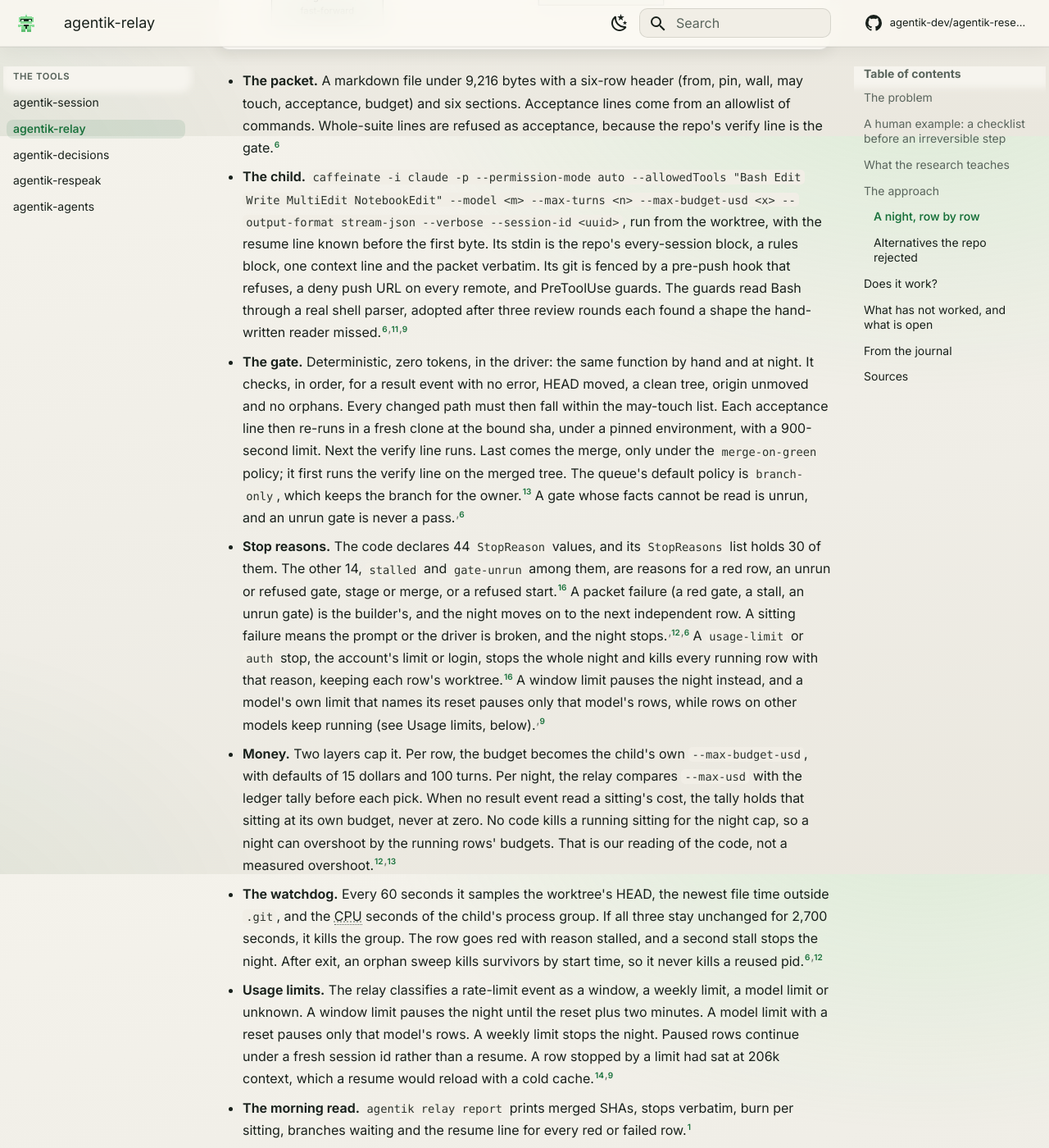
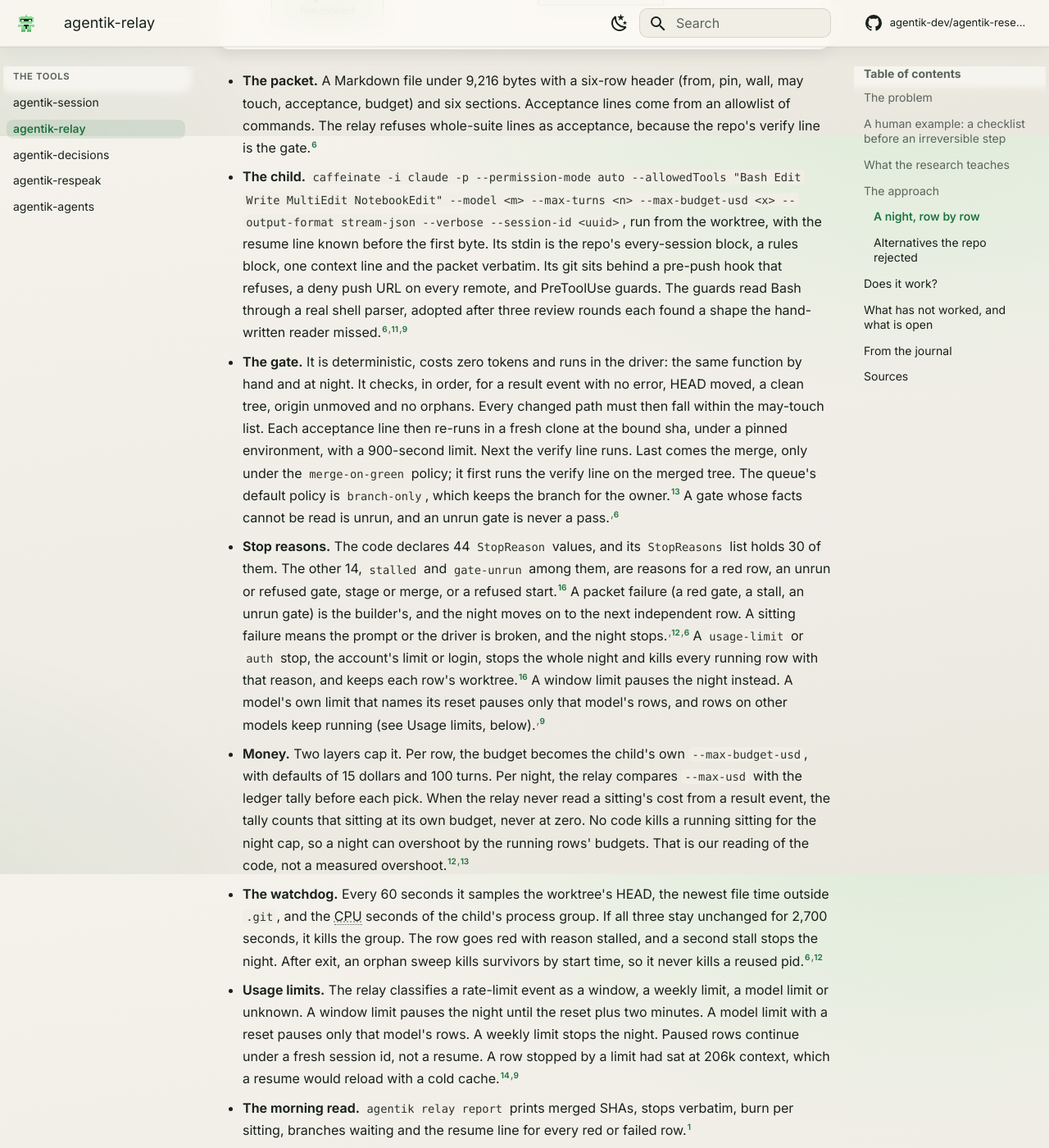
Before and after one commit to agentik-dev/agentik-research, an MkDocs documentation site: the page built from docs/tools/relay.md, in a window 1280 px wide and 1400 px high, scrolled down 5234 px. Shown: the whole window at 82% size. Built offline with MkDocs 1.6.1 and Material for MkDocs 9.7.7, drawn with Linux system fonts in a browser that asks for light colours; comment, search, counter and statistics services are not loaded; some of the changed text lies outside the part shown.

Commit message:
phase 6: the editor's pass on the relay tool page
Co-Authored-By: Claude Opus 5.5 <noreply@anthropic.com>
Claude-Session: https://claude.ai/code/session_01R5RHzc5egLvnAPkepxJvb8

````diff
--- a/docs/tools/relay.md
+++ b/docs/tools/relay.md
@@ -4,14 +4,14 @@ agentik-relay runs a night of queued packets while nobody watches. Each queue ro
 
 ## The problem
 
-You queue work, start a night and walk away. Whatever goes wrong next has no person to catch it. A child can start more children, a crash can leave a lock held, a test can fail only under load, a child can stall, an agent can run out of turns before it reports, a child can reach past its branch, and every row costs money. The night has to decide alone whether to stop or move on.
+You queue work, start a night and walk away. From then on nobody is there to catch what goes wrong, so the night must decide alone whether to stop or move on. A child can start more children, a crash can leave a lock held, and a test can fail only under load. A child can stall, an agent can run out of turns before it reports, and a child can reach past its branch. Every row costs money.
 
-The relay's reviews record the cycles by which a night could fork past its means, and its ledger records what writing packets inside a night cost.[^reviews][^decisions] The repo's record, failure by failure:
+The relay's reviews record the cycles by which a night could fork past its means, and its decisions file records what writing packets inside a night cost.[^reviews][^decisions] The repo's record, failure by failure:
 
 - **Runaway recursion.** On 2026-09-23 a night was bounded against a fork storm. A design review counted nine cycles by which the relay could re-invoke itself. Eight were bounded; one was not: a child running `agentik relay run` would spawn grandchildren under its own worktree with the same environment. An adversarial review reproduced it, and a killed relay left two spawned processes alive.[^reviews][^packetsdir] The design review's fix for that cycle was a refusal in the binary and a guard in the child's hook. Packet AR10, cut after the storm, made a plan started inside a measured line measure nothing. Packet AR11 built the review's fix: `agentik relay run` exits 2 under a measurement or a sitting, and the child's hook denies it in a row. AR11 also built a TLA+ model of the night, one of the review's five recommendations to the owner.[^head] The model keeps fork storms as violations the checker must find, four of them at the commit read.[^tla]
 - **Lock contention.** The stage lock never checked its holder's pid, so a crashed relay left its row refused until a person removed the lock. The live-process probe had no timeout and took minutes under load. Inside the verify line, the doc and hygiene scripts ran through a pyenv shim. The design review cites an earlier defect brief, item D5, that saw 60 seconds per shell on the rehash lock; that brief is not in the repo.[^reviews][^head] The one-relay-per-account guard went from a pid file to a loopback TCP port. Reviews found a child could get past the earlier forms by changing its environment, detaching, or unlinking the pid file.[^reviews][^designr1]
-- **Flaky tests under load.** A test of the orphan probe failed 20 of 20 runs with its timeout cut to 3 milliseconds. The test's clock raced a fake process's start-up. The full check went red under a load of 20 on 16 cores when a hand gate started four minutes in. One package alone took 316 seconds, over half of Go's default test timeout. The load signal itself misled on a Mac with efficiency cores. A plan baseline read a load of 40.23 with 59 to 73 percent idle, and marked 8 of 9 checks unrun as loaded. The breaker proper never opened in 166 plans across five ledgers.[^sittings][^nth][^breaker]
-- **Stalls, and agents out of turns.** The design watches the child from outside, with a watchdog on its worktree and process group (see The watchdog, below). This site's survey found no real stall recorded in the repo, so the stall rule has no tuning data. Agents also cannot count their own turns. On 2026-10-11 the adversary agent ended at its cap with no report, three times. A prompt line asking for a report by turn 70 did not help.[^designr1][^nth]
+- **Flaky tests under load.** A test of the orphan probe failed 20 of 20 runs with its timeout cut to 3 milliseconds. The test's clock raced a fake process's start-up. The full check went red under a load of 20 on 16 cores when a hand gate started four minutes in. One package alone took 316 seconds, over half of Go's default test timeout. The load signal itself misled on a Mac with efficiency cores. A plan baseline read a load of 40.23 with 59 to 73 percent idle, and marked 8 of 9 checks unrun as loaded. The breaker itself never opened in 166 plans across five ledgers.[^sittings][^nth][^breaker]
+- **Stalls, and agents out of turns.** The design watches the child from outside, with a watchdog on its worktree and process group (see The watchdog, below). This site's survey found no real stall recorded in the repo, so the stall rule has no tuning data. Agents also cannot count their own turns. On 2026-10-11 the adversary agent ended at its turn cap three times with no report. A prompt line asking for a report by turn 70 did not help.[^designr1][^nth]
 - **Cost.** One run of 183 sittings cost 653 dollars, of which 58 packet-writer sittings cost 261. Builders ran the verify line about 2.7 times a row, which took 46 percent of a night's time. A row whose gate read unrun after a bytecode file moved cost 6.79 dollars, with five acts unjudged. Two nights lost stacks of 9 and 7 dependent rows when a parent row hit its soft context ceiling one act short.[^decisions][^packetsdir][^nth][^pycache]
 - **What a child can reach.** Reviewers reproduced a child moving `main` with `update-ref` and hiding touched paths behind a tag. They also reproduced a child passing a helper `claude` line that disabled hooks or set an unbounded turn count. These are reproductions on the relay's own code, not misbehaviour seen in a night.[^reviews][^designr1]
 
@@ -70,13 +70,13 @@ flowchart TD
   F ~~~ G
 ```
 
-- **The packet.** A markdown file under 9,216 bytes with a six-row header (from, pin, wall, may touch, acceptance, budget) and six sections. Acceptance lines come from an allowlist of commands. Whole-suite lines are refused as acceptance, because the repo's verify line is the gate.[^designr1]
-- **The child.** `caffeinate -i claude -p --permission-mode auto --allowedTools "Bash Edit Write MultiEdit NotebookEdit" --model <m> --max-turns <n> --max-budget-usd <x> --output-format stream-json --verbose --session-id <uuid>`, run from the worktree, with the resume line known before the first byte. Its stdin is the repo's every-session block, a rules block, one context line and the packet verbatim. Its git is fenced by a pre-push hook that refuses, a deny push URL on every remote, and PreToolUse guards. The guards read Bash through a real shell parser, adopted after three review rounds each found a shape the hand-written reader missed.[^designr1][^guardparser][^decisions]
-- **The gate.** Deterministic, zero tokens, in the driver: the same function by hand and at night. It checks, in order, for a result event with no error, HEAD moved, a clean tree, origin unmoved and no orphans. Every changed path must then fall within the may-touch list. Each acceptance line then re-runs in a fresh clone at the bound sha, under a pinned environment, with a 900-second limit. Next the verify line runs. Last comes the merge, only under the `merge-on-green` policy; it first runs the verify line on the merged tree. The queue's default policy is `branch-only`, which keeps the branch for the owner.[^queue] A gate whose facts cannot be read is unrun, and an unrun gate is never a pass.[^designr1]
-- **Stop reasons.** The code declares 44 `StopReason` values, and its `StopReasons` list holds 30 of them. The other 14, `stalled` and `gate-unrun` among them, are reasons for a red row, an unrun or refused gate, stage or merge, or a refused start.[^head] A packet failure (a red gate, a stall, an unrun gate) is the builder's, and the night moves on to the next independent row. A sitting failure means the prompt or the driver is broken, and the night stops.[^code][^designr1] A `usage-limit` or `auth` stop, the account's limit or login, stops the whole night and kills every running row with that reason, keeping each row's worktree.[^head] A window limit pauses the night instead, and a model's own limit that names its reset pauses only that model's rows, while rows on other models keep running (see Usage limits, below).[^decisions]
-- **Money.** Two layers cap it. Per row, the budget becomes the child's own `--max-budget-usd`, with defaults of 15 dollars and 100 turns. Per night, the relay compares `--max-usd` with the ledger tally before each pick. When no result event read a sitting's cost, the tally holds that sitting at its own budget, never at zero. No code kills a running sitting for the night cap, so a night can overshoot by the running rows' budgets. That is our reading of the code, not a measured overshoot.[^code][^queue]
+- **The packet.** A Markdown file under 9,216 bytes with a six-row header (from, pin, wall, may touch, acceptance, budget) and six sections. Acceptance lines come from an allowlist of commands. The relay refuses whole-suite lines as acceptance, because the repo's verify line is the gate.[^designr1]
+- **The child.** `caffeinate -i claude -p --permission-mode auto --allowedTools "Bash Edit Write MultiEdit NotebookEdit" --model <m> --max-turns <n> --max-budget-usd <x> --output-format stream-json --verbose --session-id <uuid>`, run from the worktree, with the resume line known before the first byte. Its stdin is the repo's every-session block, a rules block, one context line and the packet verbatim. Its git sits behind a pre-push hook that refuses, a deny push URL on every remote, and PreToolUse guards. The guards read Bash through a real shell parser, adopted after three review rounds each found a shape the hand-written reader missed.[^designr1][^guardparser][^decisions]
+- **The gate.** It is deterministic, costs zero tokens and runs in the driver: the same function by hand and at night. It checks, in order, for a result event with no error, HEAD moved, a clean tree, origin unmoved and no orphans. Every changed path must then fall within the may-touch list. Each acceptance line then re-runs in a fresh clone at the bound sha, under a pinned environment, with a 900-second limit. Next the verify line runs. Last comes the merge, only under the `merge-on-green` policy; it first runs the verify line on the merged tree. The queue's default policy is `branch-only`, which keeps the branch for the owner.[^queue] A gate whose facts cannot be read is unrun, and an unrun gate is never a pass.[^designr1]
+- **Stop reasons.** The code declares 44 `StopReason` values, and its `StopReasons` list holds 30 of them. The other 14, `stalled` and `gate-unrun` among them, are reasons for a red row, an unrun or refused gate, stage or merge, or a refused start.[^head] A packet failure (a red gate, a stall, an unrun gate) is the builder's, and the night moves on to the next independent row. A sitting failure means the prompt or the driver is broken, and the night stops.[^code][^designr1] A `usage-limit` or `auth` stop, the account's limit or login, stops the whole night and kills every running row with that reason, and keeps each row's worktree.[^head] A window limit pauses the night instead. A model's own limit that names its reset pauses only that model's rows, and rows on other models keep running (see Usage limits, below).[^decisions]
+- **Money.** Two layers cap it. Per row, the budget becomes the child's own `--max-budget-usd`, with defaults of 15 dollars and 100 turns. Per night, the relay compares `--max-usd` with the ledger tally before each pick. When the relay never read a sitting's cost from a result event, the tally counts that sitting at its own budget, never at zero. No code kills a running sitting for the night cap, so a night can overshoot by the running rows' budgets. That is our reading of the code, not a measured overshoot.[^code][^queue]
 - **The watchdog.** Every 60 seconds it samples the worktree's HEAD, the newest file time outside `.git`, and the CPU seconds of the child's process group. If all three stay unchanged for 2,700 seconds, it kills the group. The row goes red with reason stalled, and a second stall stops the night. After exit, an orphan sweep kills survivors by start time, so it never kills a reused pid.[^designr1][^code]
-- **Usage limits.** The relay classifies a rate-limit event as a window, a weekly limit, a model limit or unknown. A window limit pauses the night until the reset plus two minutes. A model limit with a reset pauses only that model's rows. A weekly limit stops the night. Paused rows continue under a fresh session id rather than a resume. A row stopped by a limit had sat at 206k context, which a resume would reload with a cold cache.[^usagelimit][^decisions]
+- **Usage limits.** The relay classifies a rate-limit event as a window, a weekly limit, a model limit or unknown. A window limit pauses the night until the reset plus two minutes. A model limit with a reset pauses only that model's rows. A weekly limit stops the night. Paused rows continue under a fresh session id, not a resume. A row stopped by a limit had sat at 206k context, which a resume would reload with a cold cache.[^usagelimit][^decisions]
 - **The morning read.** `agentik relay report` prints merged SHAs, stops verbatim, burn per sitting, branches waiting and the resume line for every red or failed row.[^readme]
 
 ### Alternatives the repo rejected
@@ -112,15 +112,15 @@ What it does not measure:
 
 ## What has not worked, and what is open
 
-The failures the record holds are listed under the problem, above. The journal tells of one more night that stopped: [The probe that stopped a night](../journal/posts/2026-09-30-the-probe-that-stopped-a-night.md). What stays open:
+The problem, above, lists the failures the record holds. The journal tells of one more night that stopped: [The probe that stopped a night](../journal/posts/2026-09-30-the-probe-that-stopped-a-night.md). What stays open:
 
 - The relay has no sandbox. The design says a line can do anything the owner's account can until it runs in one, and the hooks stay advisory.[^designr1]
-- The zsh test table for the guard parser is owed and recorded as an open risk.[^decisions]
+- The owner still owes the guard parser's zsh test table, and the repo records it as an open risk.[^decisions]
 - The 120 percent kill waits on recorded nights to tune it.[^designr1] The idle floor that shipped is 25 percent. The design's load sweep ran on 2026-10-01 and points to 50 percent, a number the design calls coarse. The change is one constant, and it waits for the owner's word.[^head]
 - Usage-limit handling rests on stream fields the repo calls unpublished, and all 46 model-limit messages it measured named no reset.[^usagelimit]
 - This site's survey found no real stall recorded, so the 2,700-second default has no tuning data.[^designr1]
 - The README and the Makefile say the check wall is 840 seconds; the design record says 900.[^readme][^designr1]
-- Fixed since this site's first read: at commit a326550 the Makefile built the binary under the bare tool name.[^makefile] On 2026-10-13, commit `72c0fe0` moved the build to `bin/agentik-relay`; at commit 405d1e0 the README writes every command as `agentik relay <verb>`, and the install keeps the old name as a link until 2026-12-31.[^head] This is a rename, not evidence that the tool works.
+- Fixed since this site's first read: at commit a326550 the Makefile built the binary under the bare tool name.[^makefile] On 2026-10-13, commit `72c0fe0` moved the build to `bin/agentik-relay`. At commit 405d1e0 the README writes every command as `agentik relay <verb>`, and the install keeps the old name as a link until 2026-12-31.[^head] This is a rename, not evidence that the tool works.
 - The child runs under `caffeinate`, a macOS command, and the load floor was tuned on a Mac with efficiency cores. The load and idle readers also have Linux paths, untested in the record.[^designr1][^breaker]
 
 ## From the journal
````
Also changed, not shown: other parts of docs/tools/relay.md (+4 -4 lines).
